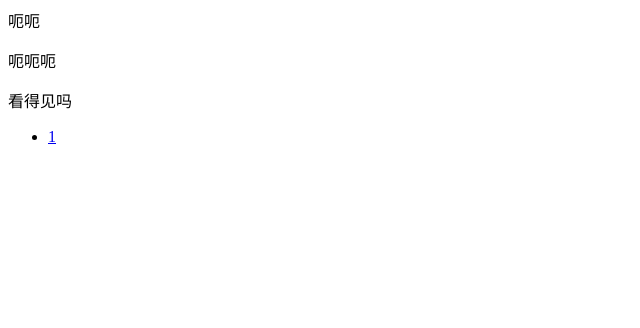
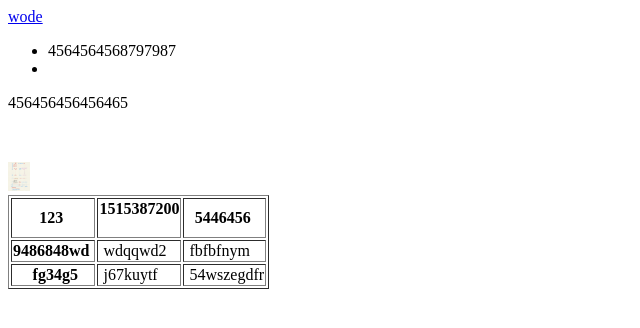
Before and after one commit to noslitee/noslitee.github.io, a plain HTML site: page index.html in a window 1280 px wide. Shown: the whole page, without its empty margins (0-640 px from the left). Drawn offline with Linux system fonts and the light colour scheme.

Commit message:
Add files via upload

```diff
--- a/index.html
+++ b/index.html
@@ -1,7 +1,38 @@
-<p>呃呃</p>
-<p>呃呃呃</p>
-<p>看得见吗</p>
+<!doctype html>
+<html>
+<head>
+<meta charset="utf-8">
+<title>0</title>
+</head>
 
+<body>
+<a href="#">wode</a>
 <ul>
-  <li> <a href="https://space.bilibili.com/25931159/">1</a> </li>
+  <li>4564564568797987</li>
+  <li>&nbsp;</li>
 </ul>
+<p> 456456456456465</p>
+<p>&nbsp;</p>
+<img src="顺序.jpg" width="22" height="29" alt=""/>
+<table width="200" border="1">
+  <tbody>
+    <tr>
+      <th scope="col">123&nbsp;</th>
+      <th scope="col"> 1515387200<br>
+      <br></th>
+<th scope="col">5446456&nbsp;</th>
+    </tr>
+    <tr>
+      <th scope="row">9486848wd&nbsp;</th>
+      <td>&nbsp;wdqqwd2</td>
+      <td>&nbsp;fbfbfnym</td>
+    </tr>
+    <tr>
+      <th scope="row">&nbsp;fg34g5</th>
+      <td>&nbsp;j67kuytf</td>
+      <td>&nbsp;54wszegdfr</td>
+    </tr>
+  </tbody>
+</table>
+</body>
+</html>
```
Also changed, not shown: 顺序.jpg (added).
